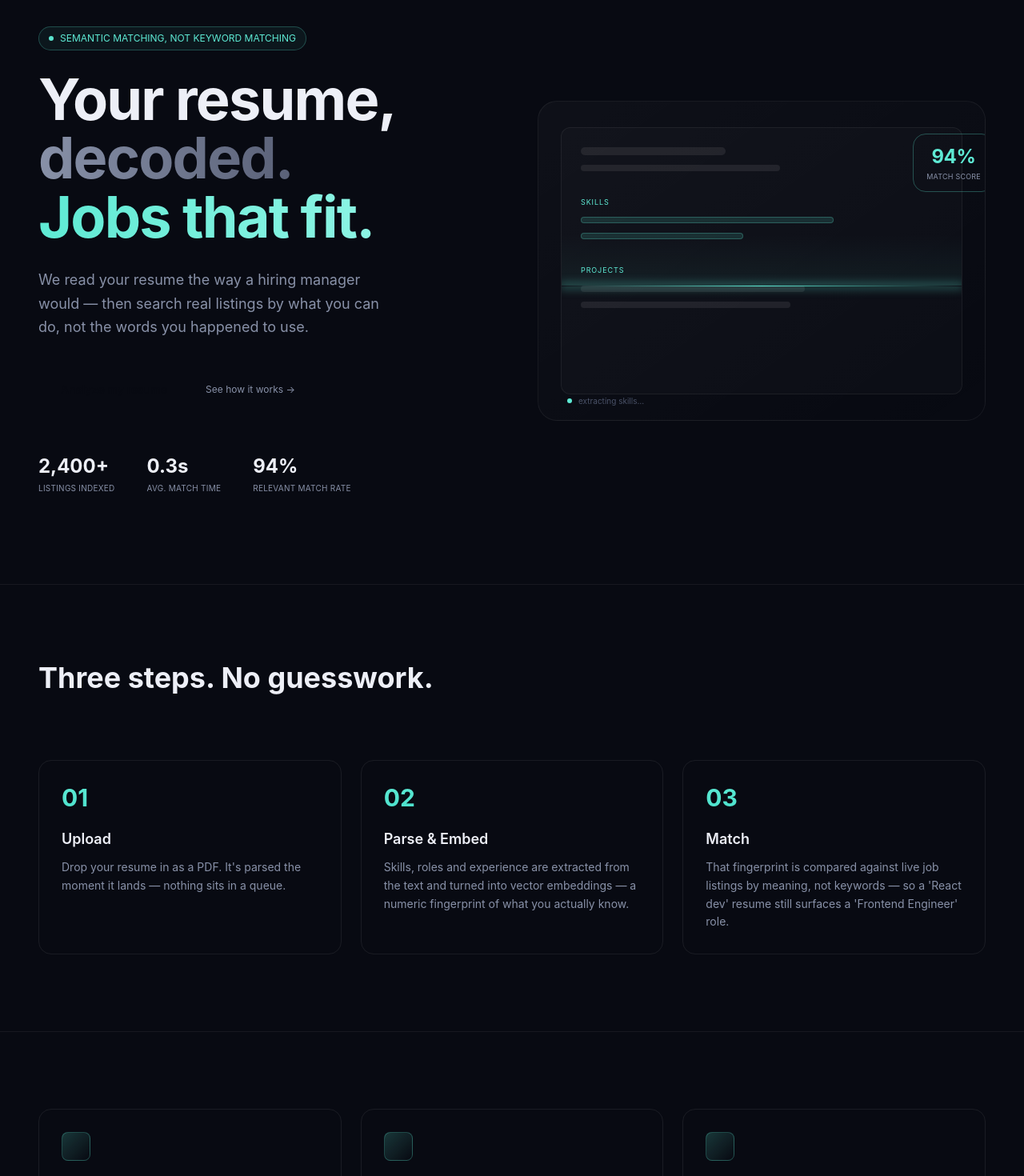
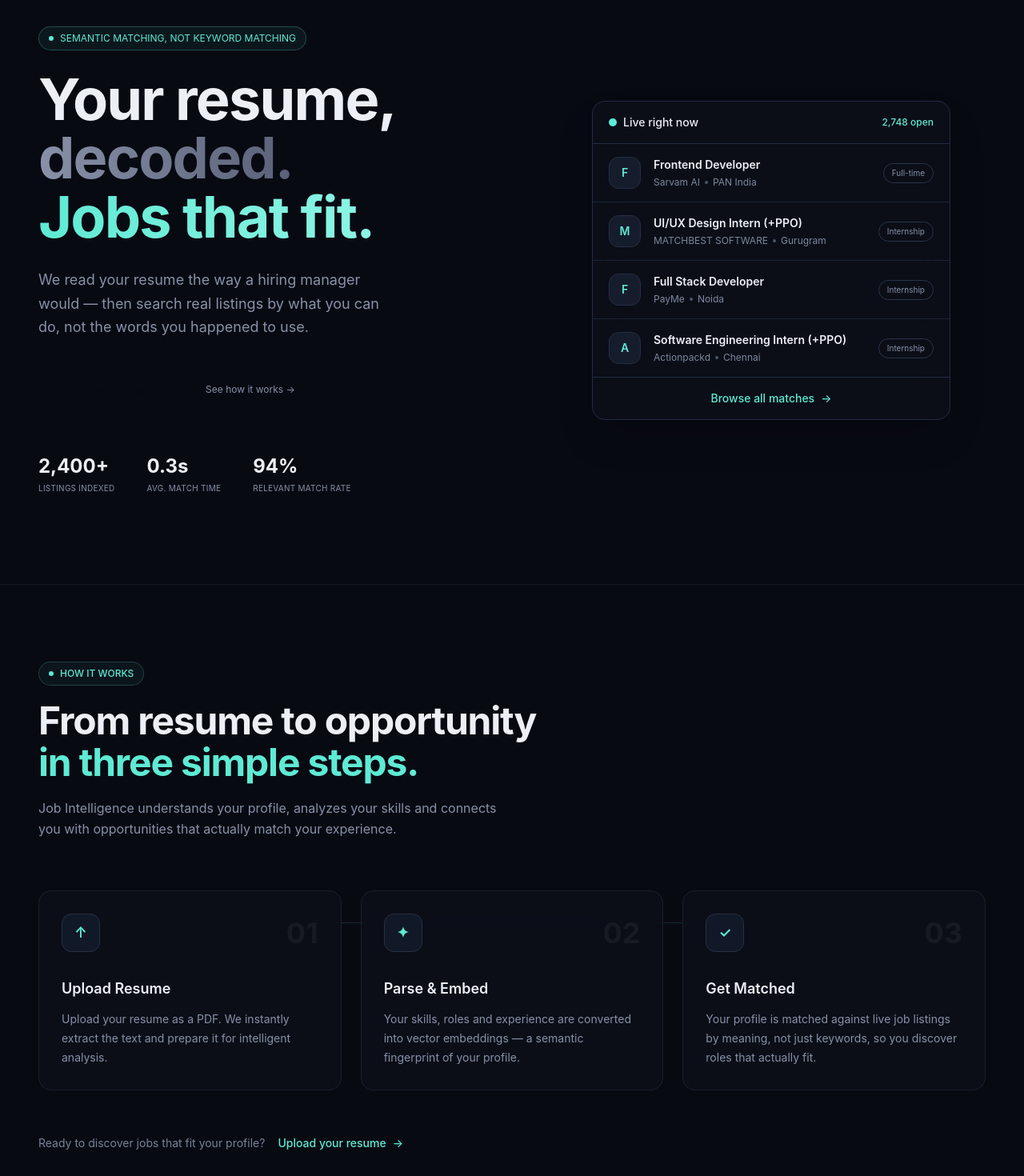
Before and after one commit to Himani57/job-intelligence-system, a React app in the folder frontend/: page / in a window 1280 px wide. Shown: the part 120-1590 px from the top of the page at 80% size. Built offline with nearby package versions, Linux system fonts and the light colour scheme; the HTML template or start-up script is replaced by a standard one.

Commit message:
Modifying pages

```diff
--- a/frontend/src/components/Hero.jsx
+++ b/frontend/src/components/Hero.jsx
@@ -11,7 +11,7 @@ export default function Hero() {
     <section className="relative px-6 md:px-12 pt-14 md:pt-20 pb-28 max-w-7xl mx-auto">
       <div className="absolute inset-0 -z-10 opacity-[0.12] [mask-image:radial-gradient(ellipse_60%_50%_at_50%_0%,black,transparent)]" />
 
-      <div className="grid md:grid-cols-2 gap-16 items-center">
+      <div className="grid md:grid-cols-2 gap-50 items-center">
         <div>
           <div className="text-xs text-[#5EEAD4] mb-6 flex items-center gap-2 px-3 py-1.5 rounded-full border border-[#5EEAD4]/25 bg-[#5EEAD4]/[0.06] w-fit">
             <span className="w-1.5 h-1.5 rounded-full bg-[#5EEAD4] animate-pulse" />
--- a/frontend/src/components/HowItWorks.jsx
+++ b/frontend/src/components/HowItWorks.jsx
@@ -1,40 +1,95 @@
 const STEPS = [
   {
     n: "01",
-    title: "Upload",
-    body: "Drop your resume in as a PDF. It's parsed the moment it lands — nothing sits in a queue.",
+    title: "Upload Resume",
+    body: "Upload your resume as a PDF. We instantly extract the text and prepare it for intelligent analysis.",
+    icon: "↑",
   },
   {
     n: "02",
     title: "Parse & Embed",
-    body: "Skills, roles and experience are extracted from the text and turned into vector embeddings — a numeric fingerprint of what you actually know.",
+    body: "Your skills, roles and experience are converted into vector embeddings — a semantic fingerprint of your profile.",
+    icon: "✦",
   },
   {
     n: "03",
-    title: "Match",
-    body: "That fingerprint is compared against live job listings by meaning, not keywords — so a 'React dev' resume still surfaces a 'Frontend Engineer' role.",
+    title: "Get Matched",
+    body: "Your profile is matched against live job listings by meaning, not just keywords, so you discover roles that actually fit.",
+    icon: "✓",
   },
 ];
 
 export default function HowItWorks() {
   return (
-    <section id="how" className="px-6 md:px-12 py-24 border-t border-white/[0.06] max-w-7xl mx-auto">
-      <div className="mb-16">
-        <h2 className="text-3xl md:text-4xl font-bold text-[#EDEFF7]">
-          Three steps. No guesswork.
-        </h2>
-        <div className="h-[3px] w-16 mt-4 rounded-full" />
-      </div>
-      <div className="grid md:grid-cols-3 gap-6">
-        {STEPS.map((s) => (
-          <div key={s.n} className="p-7 rounded-2xl border border-white/[0.07]">
-            <div className="text-transparent bg-clip-text bg-gradient-to-br from-[#5EEAD4] to-[#34D8C4] text-3xl font-bold mb-5">
-              {s.n}
-            </div>
-            <h3 className="font-semibold text-lg mb-2.5 text-[#EDEFF7]">{s.title}</h3>
-            <p className="text-[#8891A8] text-sm leading-relaxed">{s.body}</p>
+    <section
+      id="how"
+      className="relative overflow-hidden border-t border-white/[0.06] px-6 md:px-12 py-24"
+    >
+      <div className="relative max-w-7xl mx-auto">
+        <div className="max-w-2xl mb-16">
+          <div className="inline-flex items-center gap-2 px-3 py-1.5 rounded-full border border-[#5EEAD4]/20 bg-[#5EEAD4]/5 text-[#5EEAD4] text-xs font-medium mb-5">
+            <span className="w-1.5 h-1.5 rounded-full bg-[#5EEAD4]" />
+            HOW IT WORKS
           </div>
-        ))}
+
+          <h2 className="text-3xl md:text-5xl font-bold tracking-tight text-[#EDEFF7]">
+            From resume to opportunity
+            <span className="block text-[#5EEAD4] mt-1">
+              in three simple steps.
+            </span>
+          </h2>
+
+          <p className="mt-5 text-[#8891A8] text-sm md:text-base leading-relaxed max-w-xl">
+            Job Intelligence understands your profile, analyzes your skills and
+            connects you with opportunities that actually match your experience.
+          </p>
+        </div>
+
+        <div className="relative">
+          <div className="hidden md:block absolute top-10 left-[16%] right-[16%] h-px bg-gradient-to-r from-transparent via-[#5EEAD4]/30 to-transparent" />
+
+          <div className="grid md:grid-cols-3 gap-6 relative z-10">
+            {STEPS.map((step) => (
+              <div
+                key={step.n}
+                className=" relative p-7 rounded-2xl border border-white/[0.07] bg-[#0D101A]/70 backdrop-blur-sm hover:border-[#5EEAD4]/30 hover:bg-[#101520] transition-all duration-300 hover:-translate-y-1 hover:shadow-[0_15px_40px_rgba(0,0,0,0.25)]"
+              >
+                <div className="flex items-center justify-between mb-8">
+                  <div className="w-12 h-12 rounded-xl bg-[#111827] border border-[#273044] flex items-center justify-center text-[#5EEAD4] text-lg font-semibold group-hover:border-[#5EEAD4]/40 group-hover:shadow-[0_0_20px_rgba(94,234,212,0.15)] transition-all">
+                    {step.icon}
+                  </div>
+
+                  <span className="text-4xl font-bold text-white/[0.05] group-hover:text-[#5EEAD4]/10 transition-colors">
+                    {step.n}
+                  </span>
+                </div>
+
+                <h3 className="text-lg font-semibold text-[#EDEFF7] mb-3 group-hover:text-[#5EEAD4] transition-colors">
+                  {step.title}
+                </h3>
+
+                <p className="text-sm leading-6 text-[#8891A8]">{step.body}</p>
+
+              </div>
+            ))}
+          </div>
+        </div>
+
+        <div className="mt-14 flex flex-col sm:flex-row items-start sm:items-center gap-4">
+          <p className="text-sm text-[#788298]">
+            Ready to discover jobs that fit your profile?
+          </p>
+
+          <a
+            href="/signup"
+            className="group inline-flex items-center gap-2 text-sm font-medium text-[#5EEAD4] hover:text-[#7AF3DF] transition-colors"
+          >
+            Upload your resume
+            <span className="group-hover:translate-x-1 transition-transform">
+              →
+            </span>
+          </a>
+        </div>
       </div>
     </section>
   );
--- a/frontend/src/components/Navbar.jsx
+++ b/frontend/src/components/Navbar.jsx
@@ -1,7 +1,8 @@
 import { Link } from "react-router-dom";
 
 export default function Navbar() {
-return ( <header className=" z-50 w-full bg-amber-700 border-b border-white/5 bg-[#080A12]/80 backdrop-blur-xl"> <div className="flex items-center justify-between mx-auto px-6 sm:px-6 md:px-10 py-4">
+return (
+  <header className=" z-50 w-full border-b border-white/5 bg-[#080A12]/80 backdrop-blur-xl"> <div className="flex items-center justify-between mx-auto px-6 sm:px-6 md:px-10 py-4">
     <Link to="/" className="flex items-center gap-3 group shrink-0">
       <div className="w-10 h-10 rounded-xl bg-gradient-to-br from-[#5EEAD4] to-[#34D8C4] flex items-center justify-center shadow-[0_0_25px_rgba(94,234,212,0.25)] group-hover:scale-105 transition-all">
         <span className="text-xs font-bold text-[#080A12]">
@@ -19,7 +20,7 @@ return ( <header className=" z-50 w-full bg-amber-700 border-b border-white/5 bg
       </div>
     </Link>
 
-    <nav className="hidden lg:flex items-center gap-1">
+    <nav className="hidden lg:flex items-center gap-10">
       <Link
         to="/"
         className="px-3 py-2 text-sm text-[#8891A8] hover:text-[#5EEAD4] transition-colors"
--- a/frontend/src/components/ResumeScan.jsx
+++ b/frontend/src/components/ResumeScan.jsx
@@ -1,95 +1,93 @@
-import { useEffect, useState } from "react";
+import { Link } from "react-router-dom";
 
-const LINES = [
-  { text: "Himani Garkoti", w: "40%", bold: true },
-  { text: "B.Tech CSE · 2023–2027", w: "55%" },
-  { text: "", w: "0%" },
-  { text: "SKILLS", w: "25%", label: true },
-  { text: "React · Node.js · MongoDB · Express", w: "70%", tag: true },
-  { text: "Python · SQL · Git", w: "45%", tag: true },
-  { text: "", w: "0%" },
-  { text: "PROJECTS", w: "30%", label: true },
-  { text: "Job Intelligence — resume matcher", w: "62%" },
-  { text: "Notes + Tasks manager (MERN)", w: "58%" },
+const jobs = [
+  {
+    initial: "F",
+    title: "Frontend Developer",
+    company: "Sarvam AI",
+    location: "PAN India",
+    type: "Full-time",
+  },
+  {
+    initial: "M",
+    title: "UI/UX Design Intern (+PPO)",
+    company: "MATCHBEST SOFTWARE",
+    location: "Gurugram",
+    type: "Internship",
+  },
+  {
+    initial: "F",
+    title: "Full Stack Developer",
+    company: "PayMe",
+    location: "Noida",
+    type: "Internship",
+  },
+  {
+    initial: "A",
+    title: "Software Engineering Intern (+PPO)",
+    company: "Actionpackd",
+    location: "Chennai",
+    type: "Internship",
+  },
 ];
 
-export default function ResumeScan() {
-  const [scanY, setScanY] = useState(0);
-  const [score, setScore] = useState(0);
+export default function LiveJobs() {
+  return (
+    <section className="w-full max-w-md">
+      <div className="rounded-2xl border border-[#232B42] bg-[#0D101A]/80 backdrop-blur-xl overflow-hidden shadow-2xl">
+        <div className="flex items-center justify-between px-5 py-4 border-b border-[#232B42]">
+          <div className="flex items-center gap-2">
+            <span className="relative flex h-2.5 w-2.5">
+              <span className="relative inline-flex h-2.5 w-2.5 rounded-full bg-[#5EEAD4]" />
+            </span>
 
-  useEffect(() => {
-    let raf;
-    const start = performance.now();
-    const duration = 3600;
-
-    const tick = (now) => {
-      const elapsed = (now - start) % duration;
-      const progress = elapsed / duration;
-      setScanY(progress * 320);
-      setScore(Math.min(94, Math.round(progress * 2 * 94)));
-      raf = requestAnimationFrame(tick);
-    };
-    raf = requestAnimationFrame(tick);
-    return () => cancelAnimationFrame(raf);
-  }, []);
-
-  return (
-    <div className="relative h-[400px] hidden md:block">
-      <div className="absolute inset-0 rounded-3xl border border-white/[0.06] bg-gradient-to-br from-white/[0.03] to-transparent overflow-hidden">
-        {/* document */}
-        <div className="absolute left-7 right-7 top-8 bottom-8 rounded-xl border border-white/[0.06] bg-white/[0.02] p-6 overflow-hidden">
-          <div className="space-y-3">
-            {LINES.map((l, i) => (
-              <div
-                key={i}
-                className={`h-2 rounded-full ${
-                  l.label
-                    ? "ji-mono text-[9px] text-[#5EEAD4] tracking-widest h-auto"
-                    : l.tag
-                    ? "bg-[#5EEAD4]/[0.14] border border-[#5EEAD4]/25"
-                    : "bg-white/[0.08]"
-                } ${l.bold ? "h-2.5" : ""}`}
-                style={{ width: l.w }}
-              >
-                {l.label ? l.text : null}
-              </div>
-            ))}
+            <span className="text-sm font-medium text-[#EDEFF7]">
+              Live right now
+            </span>
           </div>
 
-          {/* scan line */}
-          <div
-            className="absolute left-0 right-0 h-px"
-            style={{
-              top: `${scanY}px`,
-              background: "linear-gradient(90deg, transparent, #5EEAD4, transparent)",
-              boxShadow: "0 0 12px 2px rgba(94,234,212,0.5)",
-            }}
-          />
-          <div
-            className="absolute left-0 right-0 h-16 pointer-events-none"
-            style={{
-              top: `${scanY - 64}px`,
-              background: "linear-gradient(180deg, transparent, rgba(94,234,212,0.06))",
-            }}
-          />
+          <span className="text-xs font-medium text-[#5EEAD4]">2,748 open</span>
         </div>
 
-        {/* live match score badge */}
-        <div className="ji-card absolute -right-3 top-10 rounded-2xl border border-[#5EEAD4]/30 px-4 py-3 text-center">
-          <div className="ji-display text-2xl font-bold text-[#5EEAD4] tabular-nums">
-            {score}%
-          </div>
-          <div className="ji-mono text-[9px] text-[#8891A8] mt-0.5 uppercase tracking-wide">
-            match score
-          </div>
+        <div className="divide-y divide-[#1C2335]">
+          {jobs.map((job, index) => (
+            <div
+              key={index}
+              className="group flex items-center gap-4 px-5 py-4 hover:bg-[#121827] transition-colors cursor-pointer"
+            >
+              <div className="w-10 h-10 shrink-0 rounded-xl bg-[#151C2C] border border-[#252E43] flex items-center justify-center text-sm font-semibold text-[#5EEAD4]">
+                {job.initial}
+              </div>
+
+              <div className="flex-1 min-w-0">
+                <h3 className="text-sm font-semibold text-[#EDEFF7] truncate group-hover:text-[#5EEAD4] transition-colors">
+                  {job.title}
+                </h3>
+
+                <div className="flex items-center gap-1.5 mt-1 text-xs text-[#7D879D]">
+                  <span>{job.company}</span>
+                  <span className="w-1 h-1 rounded-full bg-[#4B5568]" />
+                  <span>{job.location}</span>
+                </div>
+              </div>
+
+              <span className="hidden sm:block text-[10px] px-2.5 py-1 rounded-full border border-[#2A3449] text-[#8891A8]">
+                {job.type}
+              </span>
+            </div>
+          ))}
         </div>
 
-        {/* status pill */}
-        <div className="absolute left-9 bottom-4 ji-mono text-[10px] text-[#4A5268] flex items-center gap-2">
-          <span className="w-1.5 h-1.5 rounded-full bg-[#5EEAD4] animate-pulse" />
-          extracting skills…
-        </div>
+        <Link
+          to="/jobs"
+          className="group flex items-center justify-center gap-2 py-4 text-sm font-medium text-[#5EEAD4] border-t border-[#232B42] hover:bg-[#101622] transition-colors"
+        >
+          Browse all matches
+          <span className="group-hover:translate-x-1 transition-transform">
+            →
+          </span>
+        </Link>
       </div>
-    </div>
+    </section>
   );
 }
```
Also changed, not shown: frontend/src/components/AmbientBackground.jsx (line endings or trailing spaces).
